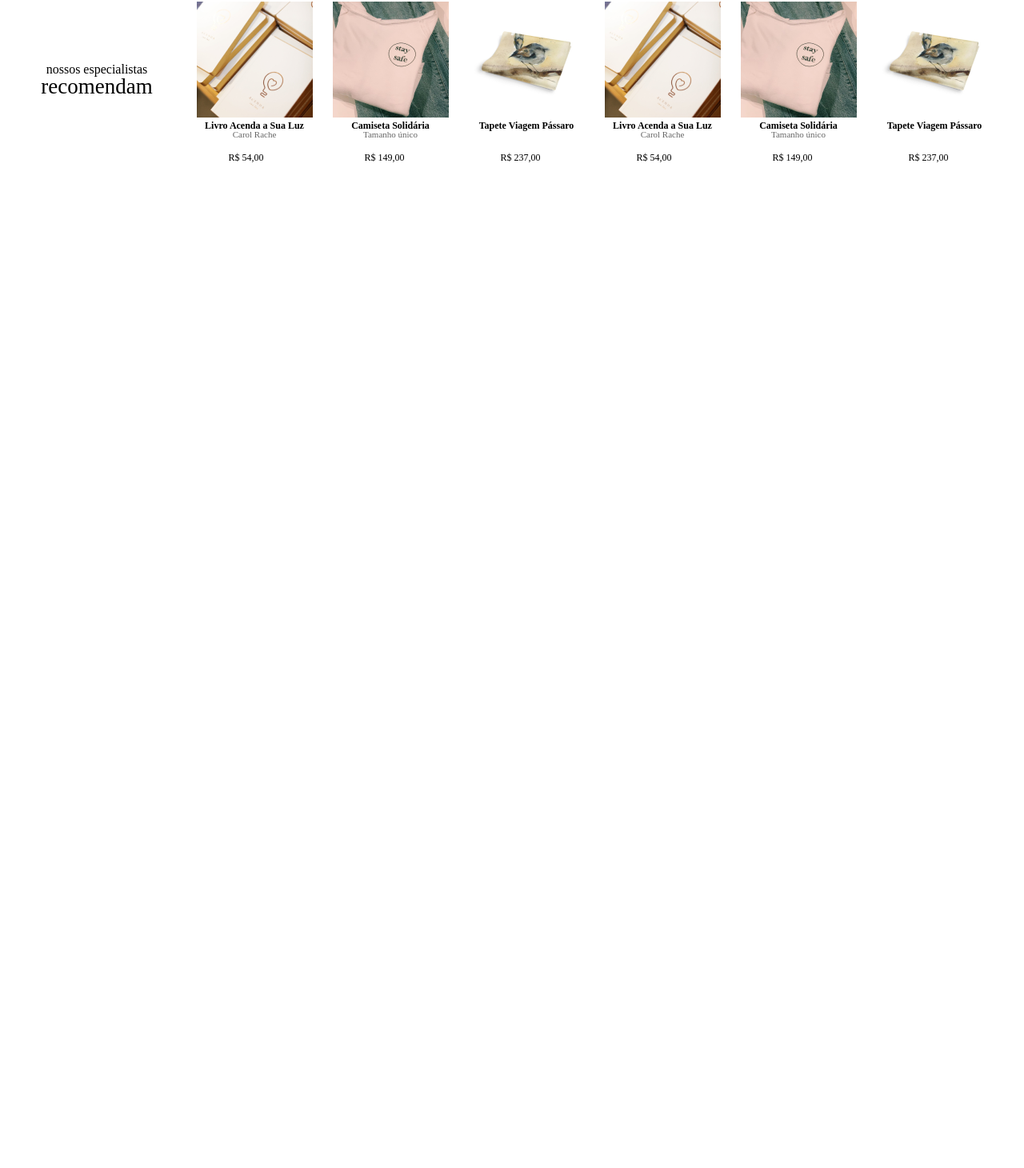
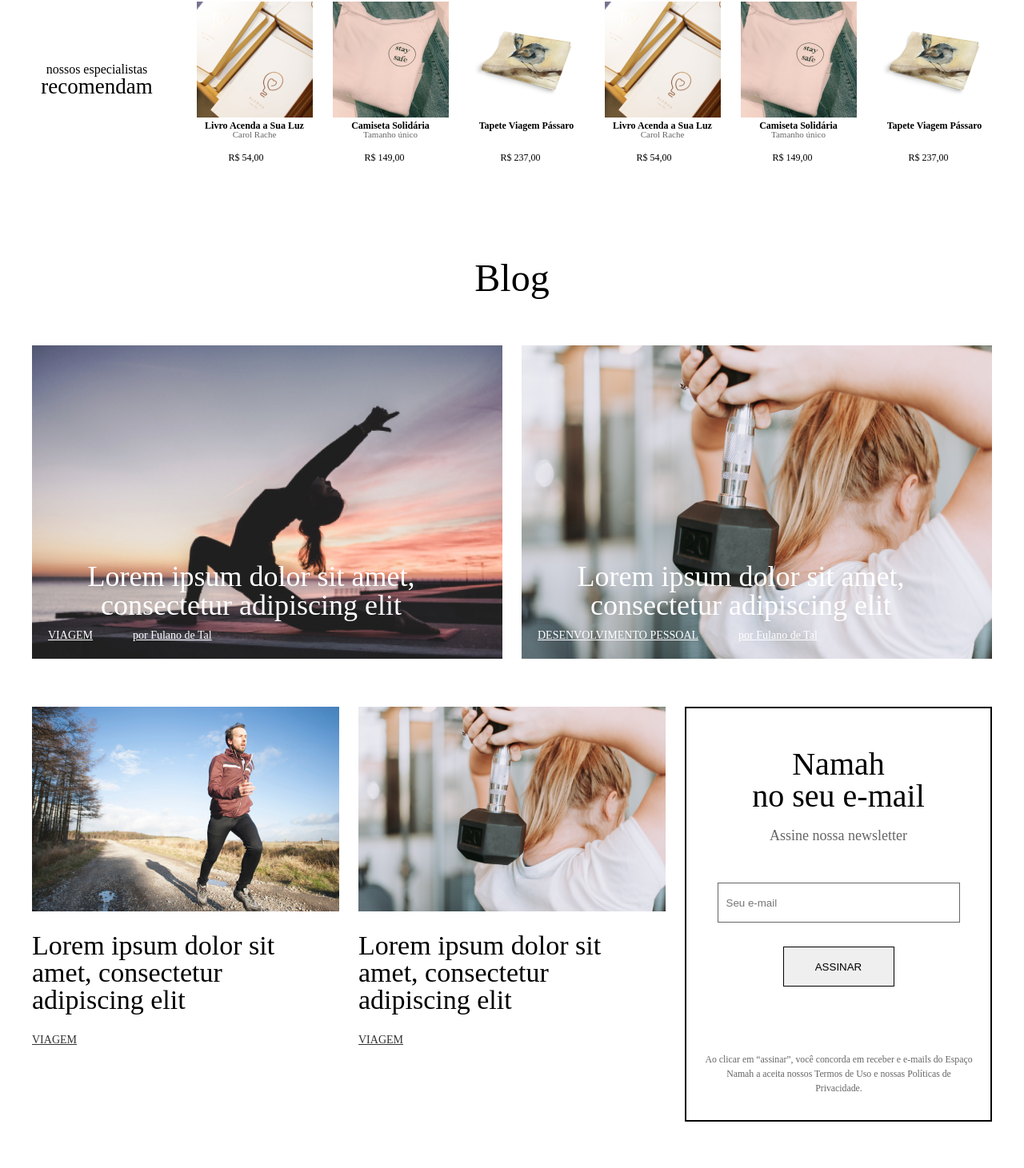
Before and after one commit to dmmaia/the-big-bang-shop-test, a React (Create React App) app: page / in a window 1280 px wide. Shown: the part 1046-2507 px from the top of the page at 80% size. Before the commit the page ends 1250 px from the top, so only its background shows below. Built offline with nearby package versions, Linux system fonts and the light colour scheme.

Commit message:
Desktop style bug fix

```diff
--- a/src/pages/Home/ApresentationBox/index.js
+++ b/src/pages/Home/ApresentationBox/index.js
@@ -2,6 +2,8 @@ import React from 'react';
 
 import ApresentationImage from '../../../assets/apresentation-image-home.png';
 import ApresentationImageMobile from '../../../assets/apresentation-image-home-mobile.png';
+
+import './styles.css';
 
 const ApresentationBox = () => (
     <div className="apresentation-box" >
@@ -10,6 +12,7 @@ const ApresentationBox = () => (
         <div>
             <h2>Lorem ipsum dolor sit amet</h2>
             <p>Lorem ipsum dolor sit amet</p>
+            <button>LOREM IPSUM</button>
         </div>
     </div>
 );
--- a/src/pages/Home/BlogContainerItem/index.js
+++ b/src/pages/Home/BlogContainerItem/index.js
@@ -2,11 +2,12 @@ import React from 'react';
 
 import './styles.css';
 
-const BlogContainerItem = ({marketImg,title,topic,author}) => (
+const BlogContainerItem = ({marketImg,title,topic,author,description}) => (
     <div className="blogBox">
         <img src={marketImg} />
         <h2>{title}</h2>
         <p>{topic}<span>por <span>{author}</span></span></p>
+        <p className="blogDescription">{description}</p>
     </div>
 );
 
--- a/src/pages/Home/BlogContainerItem/styles.css
+++ b/src/pages/Home/BlogContainerItem/styles.css
@@ -1,3 +1,6 @@
+.NewContentBox .blogDescription {
+    display: none;
+}
 .NewContentBox .blogBox h2{
     font-size: 42px;
     font-style: normal;
@@ -40,3 +43,144 @@
     margin-left: 0px;
     text-decoration-line: underline;
 }
+
+/*News About Blogs*/
+.NewContentBlogBox {
+    position: absolute;
+    top: 1478px;
+    display: flex;
+    flex-direction: column;
+    align-items: center;
+}
+.NewContentBlogBox  .blogBox p{
+    position: absolute;
+}
+.NewContentBlogBox  .blogBox img {
+    width: 100%;
+}
+
+.NewContentBlogBox div:first-child .blogBox h2 {
+    position: absolute;
+    width: 548px;
+    height: 72px;
+    top: 271px;
+
+    font-family: Chloe;
+    font-style: normal;
+    font-weight: normal;
+    font-size: 36px;
+    line-height: 36px;
+
+    color: #ffffff
+}
+.NewContentBlogBox div:first-child .blogBox p {
+    position: absolute;
+    height: 14px;
+    top: 356px;
+    margin-left: 20px;
+
+    font-style: normal;
+    font-weight: normal;
+    font-size: 14px;
+    line-height: 14px;
+    text-decoration-line: underline;
+
+    /* Branco */
+    color: #FFFFFF;
+}
+
+.NewContentBlogBox div:first-child .blogBox p span {
+    margin-left: 50px;
+}
+
+.NewContentBlogBox div:first-child .blogBox p span span {
+    margin-left:  0;
+}
+
+.NewContentBlogBox div:first-child {
+    display: flex;
+    flex-direction: row;
+}
+.NewContentBlogBox div:nth-child(2){
+    max-width: 1200px;
+    display: flex;
+    flex-direction: row;
+}
+
+.NewContentBlogBox div:first-child .blogBox{
+    width: 588px;
+    height: 392px;
+    margin-bottom: 60px;
+}
+.NewContentBlogBox div:first-child .blogBox:first-child{
+    margin-right: 24px;
+}
+.NewContentBlogBox div:first-child .blogBox .blogDescription{
+    display: none;
+}
+.NewContentBlogBox div:nth-child(2) .blogBox{
+    max-width: 384px;
+    height: 519px;
+}
+.NewContentBlogBox div:nth-child(2) .blogBox:first-child {
+    margin-right: 24px;
+}
+.NewContentBlogBox div:nth-child(2) .blogBox .blogDescription{
+    font-style: normal;
+    font-weight: normal;
+    font-size: 16px;
+
+    text-decoration: none;
+    line-height: 24px;
+    width: 384px;
+    height: 72px;
+    margin-top: 447px;
+    position: absolute;
+    color: #333333;
+}
+.NewContentBlogBox div:nth-child(2) .blogBox img{
+    max-height: 256px;
+}
+
+.NewContentBlogBox div:nth-child(2) .blogBox h2{
+    width: 384px;
+    height: 108px;
+    position: absolute;
+    margin-top: 282px;
+
+    font-style: normal;
+    font-weight: normal;
+    font-size: 34px;
+    line-height: 34px;
+    text-align: left;
+}
+
+.NewContentBlogBox div:nth-child(2) .blogBox p span{
+    display: none;
+}
+
+.NewContentBlogBox div:nth-child(2) .blogBox p {
+    font-style: normal;
+    font-weight: normal;
+    font-size: 14px;
+    line-height: 14px;
+    margin-top: 410px;
+
+    text-decoration-line: underline;
+
+    color: #333333;
+}
+
+.showAllPosts {
+    width: 289px;
+    height: 52px;
+
+    font-style: normal;
+    font-weight: 600;
+    font-size: 18px;
+    line-height: 18px;
+    color: #FFFFFF;
+    margin-top: 60px;
+
+    background-color: #73A8A0;
+}
--- a/src/pages/Home/CursoContainerItem/styles.css
+++ b/src/pages/Home/CursoContainerItem/styles.css
@@ -10,6 +10,7 @@
     line-height: 24px;
     letter-spacing: 0em;
     text-align: left;
+    position: absolute;
 
     height: 48px;
     width: 165px;
--- a/src/pages/Home/index.js
+++ b/src/pages/Home/index.js
@@ -2,22 +2,14 @@ import React,{useState, useEffect} from 'react';
 
 import './styles.css';
 
-import imgBlog1 from '../../assets/blog-img-1.png';
-
-import imgPodcast from '../../assets/podcast-img-1.png';
-
-import imgCourse from '../../assets/course-img-1.png';
-
-import imgMarket1 from '../../assets/market-img-1.png';
-import imgMarket2 from '../../assets/market-img-2.png';
-import imgMarket3 from '../../assets/market-img-3.png';
-import imgMarket4 from '../../assets/market-img-4.png';
+import api from '../../services/api';
 
 import ApresentationBox from './ApresentationBox';
 import BlogContainerItem from './BlogContainerItem';
 import PodcastContainerItem from './PodcastContainerItem';
 import CursoConatinerItem from './CursoContainerItem';
 import MarketContainerItem from './MarketContainerItem';
+import NewLetter from './NewLetter';
 
 function Home() {
     const [blogs, setBlogs] = useState([]);
@@ -26,75 +18,13 @@ function Home() {
     const [market, setMarket] = useState([]);
 
     useEffect(()=>{
-        setBlogs([{
-            id: 0,
-            marketImg: imgBlog1,
-            title: 'Lorem ipsum dolor sit amet, consectetur adipiscing elit',
-            topic: 'VIAGEM',
-            author: 'Fulano de Tal'
-        }
-        ]);
+        setBlogs(api('/blogs'));
 
-        setPodcasts([{
-            id: 0,
-            marketImg: imgPodcast,
-            title: 'Nome do episódio do podcast lorem ipsum dolor sit amet consectetur eli...',
-            number: 122
-        }
-        ]);
+        setPodcasts(api('/podcasts'));
 
-        setCourses([{
-            id: 0,
-            marketImg: imgCourse,
-            title: 'Imersão Vinyasa Flow',
-            date: '04 ABR'
-        }
-        ]);
+        setCourses(api('/courses'));
 
-        setMarket([{
-            id: 0,
-            marketImg: imgMarket1,
-            name: 'Condicionador Namah',
-            description: 'Lorem ipsum dolor',
-            price:'69,00'
-        },{
-            id: 1,
-            marketImg: imgMarket2,
-            name: 'Livro Acenda a Sua Luz',
-            description: 'Carol Rache',
-            price:'54,00'
-        },{
-            id: 2,
-            marketImg: imgMarket3,
-            name: 'Camiseta Solidária',
-            description: 'Tamanho único',
-            price:'149,00'
-        },{
-            id: 3,
-            marketImg: imgMarket4,
-            name: 'Tapete Viagem Pássaro',
-            description: '',
-            price:'237,00'
-        },{
-            id: 4,
-            marketImg: imgMarket2,
-            name: 'Livro Acenda a Sua Luz',
-            description: 'Carol Rache',
-            price:'54,00'
-        },{
-            id: 5,
-            marketImg: imgMarket3,
-            name: 'Camiseta Solidária',
-            description: 'Tamanho único',
-            price:'149,00'
-        },{
-            id: 6,
-            marketImg: imgMarket4,
-            name: 'Tapete Viagem Pássaro',
-            description: '',
-            price:'237,00'
-        },
-        ]);
+        setMarket(api('/market'));
     },[])
 
   return (
@@ -120,6 +50,22 @@ function Home() {
 
                 {market.map(marketItem => marketItem.id===0?'':<MarketContainerItem {...marketItem} />)}
             </div>
+
+            <h2 className="sectionTitleHome">Blog</h2>
+
+            <div className="NewContentBlogBox">
+                <div>
+                    <BlogContainerItem {...(blogs[0])} />
+                    <BlogContainerItem {...(blogs[1])} />
+                </div>
+
+                <div>
+                    <BlogContainerItem {...(blogs[2])} />
+                    <BlogContainerItem {...(blogs[3])} />
+                    <NewLetter />
+                </div>
+                <button className="showAllPosts">VEJA TODOS OS POSTS  ➞</button>
+            </div>
       </div>
   );
 }
--- a/src/pages/Home/styles.css
+++ b/src/pages/Home/styles.css
@@ -8,12 +8,16 @@
 }
 
 h2, h3, h4{
-    position: absolute;
-    font-family: Chloe;
     font-style: normal;
     font-weight: 400;
     letter-spacing: 0em;
     text-align: center;
+}
+button {
+    cursor: pointer;
+}
+button:hover{
+    box-shadow: #666666 1px 1px 1px;
 }
 
 .apresentation-box{
@@ -28,30 +32,6 @@ h2, h3, h4{
     .desktop-apresentation-image{
         display: none;
     }
-    .apresentation-box{
-        margin-bottom: 24px;
-    }
-    .apresentation-box div {
-        position: absolute;
-        width: 161px;
-    }
-    .apresentation-box h2 {
-        font-size: 18px;
-        line-height: 18px;
-        left: 191px;
-        top: 146px;
-    }
-    .apresentation-box p{
-        position: absolute;
-        margin-top: 40px;
-        font-family: Proxima Nova;
-        font-size: 11px;
-        font-style: normal;
-        font-weight: 400;
-        line-height: 11px;
-        letter-spacing: 0em;
-        text-align: center;
-    }
 }
 
 @media screen and (min-width: 451px) and (max-width: 850px){
@@ -61,31 +41,6 @@ h2, h3, h4{
     .mobile-apresentation-image {
         display: none;
     }
-    .apresentation-box{
-        margin-bottom: 60px;
-    }
-    .apresentation-box div{
-        display: flex;
-        position: absolute;
-        right: 26px;
-        justify-content: center;
-        top: 29vw
-    }
-    .apresentation-box h2 {
-        font-size: 22px;
-        line-height: 22px;
-    }
-    .apresentation-box p {
-        font-size: 16px;
-        margin-top: 50px;
-        font-style: normal;
-        font-weight: 400;
-        line-height: 9px;
-        letter-spacing: 0em;
-        text-align: center;
-        color: #666666;
-    }
-
     .recomendedBox {
         display: flex;
         flex-direction: row;
@@ -98,32 +53,6 @@ h2, h3, h4{
     }
     .mobile-apresentation-image {
         display: none;
-    }
-    .apresentation-box{
-        margin-bottom: 60px;
-    }
-    .apresentation-box div{
-        display: flex;
-        position: absolute;
-        width: 384px;
-        right: 25vh;
-        justify-content: center;
-    }
-    .apresentation-box h2{
-        font-size: 36px;
-        line-height: 36px;
-        margin-top: 3vw;
-
-    }
-    .apresentation-box p {
-        font-size: 18px;
-        margin-top: 9vw;
-        font-style: normal;
-        font-weight: 400;
-        line-height: 18px;
-        letter-spacing: 0em;
-        text-align: center;
-        color: #666666;
     }
 
     .NewContentBox {
@@ -216,5 +145,13 @@ h2, h3, h4{
         line-height: 12px;
         margin-left: 40px;
     }
-
+    /*Section Title*/
+    .sectionTitleHome {
+        top: 1370px;
+        position: absolute;
+        font-style: normal;
+        font-weight: normal;
+        font-size: 48px;
+        line-height: 48px;
+    }
 }
```
